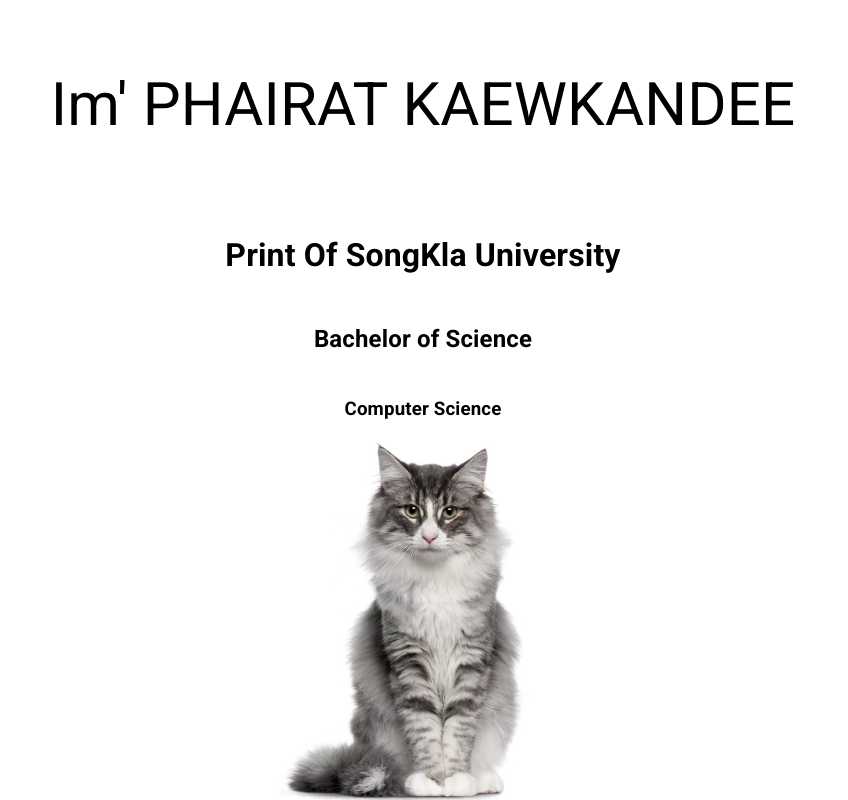
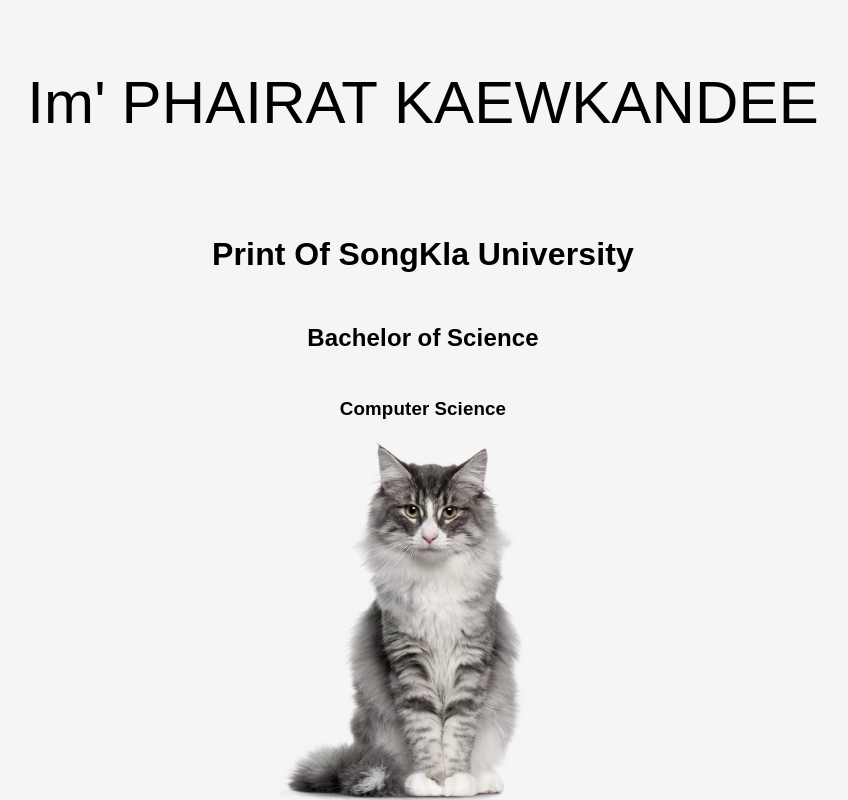
Before and after one commit to padgad336/my-app, a React (Create React App) app: page / in a window 1280 px wide. Shown: the top 800 px of the page, without its empty margins (217-1065 px from the left). Built offline with nearby package versions, Linux system fonts and the light colour scheme.

Commit message:
Update home.css

```diff
--- a/src/pages/home.css
+++ b/src/pages/home.css
@@ -0,0 +1,5 @@
+body {
+    background-color: whitesmoke !important;
+
+font-family: 'Noto Sans Thai', sans-serif !important;
+}
```
